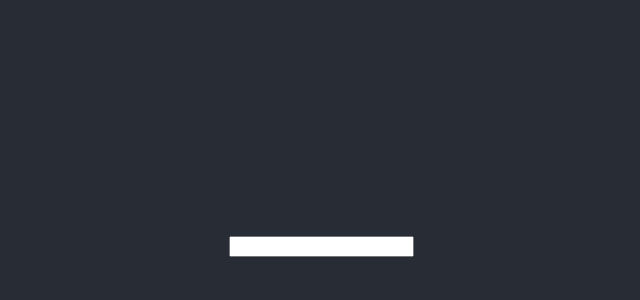
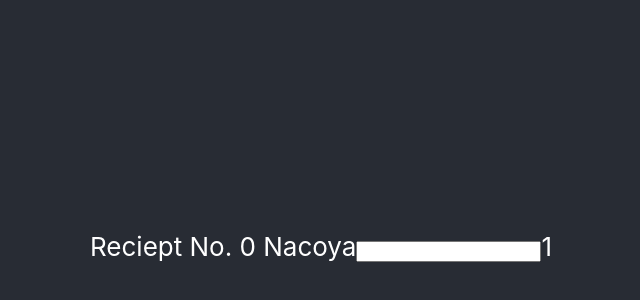
Before and after one commit to james27558/Reciept-Calculator, a React (Create React App) app: page / in a window 1280 px wide. Shown: the part 154-454 px from the top of the page, without its empty margins (319-959 px from the left). Built offline with nearby package versions, Linux system fonts and the light colour scheme.

Commit message:
Add automatic text box creation when last one is full
When the last text box in a UI row isn't empty, a new text box will be
created

```diff
--- a/src/App.js
+++ b/src/App.js
@@ -7,7 +7,7 @@ function App() {
     <div className="App">
       <header className="App-header">
 
-        <RecieptUIBox />
+        <RecieptUIBox name = "Nacoya" recieptNo={0}/>
 
       </header>
     </div>
--- a/src/RecieptTextBox.jsx
+++ b/src/RecieptTextBox.jsx
@@ -1,6 +1,6 @@
-import { useState} from "react"
+import { useEffect, useState} from "react"
 
-export default function RecieptTextBox() {
+export default function RecieptTextBox({ index, updateHandler }) {
     const [price, setPrice] = useState("")
 
     // Pattern matches a floating point number or an integer
@@ -9,7 +9,7 @@ export default function RecieptTextBox() {
     /*
         Returns true if the argument is a valid price (non NaN floating point or integer with no alphabetical characters or symbols except .)
     */
-    function validateInput(text) {
+    function validateInputTextFormat(text) {
         const regexResults = pattern.exec(text)
 
         return  (regexResults !== null && regexResults.length == 1 && regexResults[0].length == text.length) || text.length == 0
@@ -20,17 +20,14 @@ export default function RecieptTextBox() {
         Validates the input and sets the state such that the state only contains a non NaN floating point number or integer
     */
     function setInputIfValid(floatOrNaN) {
+        if (parseFloat(floatOrNaN) !== NaN && validateInputTextFormat(floatOrNaN)) {
+            setPrice(floatOrNaN)
 
-        if (parseFloat(floatOrNaN) !== NaN && validateInput(floatOrNaN)) {
-            setPrice(floatOrNaN)
+            if (updateHandler != undefined) updateHandler(floatOrNaN, index)
         }
-
     }
 
-//
-//&& setPrice(e.target.value)
     return (
-
         <input type="text" inputMode ="numeric"  onChange={(e) => setInputIfValid(e.target.value)  } value={price} min="0" max="999"  />
     )
 }
--- a/src/RecieptUIBox.jsx
+++ b/src/RecieptUIBox.jsx
@@ -1,8 +1,30 @@
+import { useState } from "react";
 import RecieptTextBox from "./RecieptTextBox";
+import RecieptUIRow from "./RecieptUIRow";
 
 
-export default function RecieptUIBox() {
+export default function RecieptUIBox({recieptNo}) {
+    const [st, setSt] = useState(["start"])
+
+    console.log("rerender");
+
+    function add() {
+        setSt([...st, "new"])
+    }
+
+    let unfoldSt = st.map((e) => <> {e} </>)
+
     return (
-        <RecieptTextBox />
+        // <>
+        //     <p>
+        //         {unfoldSt}
+        //     </p>
+
+        //     <button onClick={add} value="Click"> Click </button>
+        // </>
+
+        <label htmlFor=""> Reciept No. {recieptNo}
+            <RecieptUIRow name="Nacoya" />
+        </label>
     )
 }
--- /dev/null
+++ b/src/RecieptUIRow.jsx
@@ -0,0 +1,38 @@
+import { useState } from "react"
+import RecieptTextBox from "./RecieptTextBox"
+
+export default function RecieptUIRow({name}) {
+    const [childPrices, setChildPrices] = useState([0])
+
+    /*
+        Updates the price state array at a given index, replacing that element with a given price
+    */
+    function childUpdateHandler(price, boxIndex) {
+        console.log("finalChildPriceCheck is invoked")
+
+        // Create a new array with the updated price that will replace the prices array in state
+        const newChildPrices = childPrices.map((element, index) => {
+            if (index != boxIndex) {
+                return element
+            } else {
+                return price
+            }
+        })
+
+        // Check if the new price is at the end of the array, if so then copy the array but with a 0 at the end
+        if (boxIndex == newChildPrices.length - 1) {
+            setChildPrices([...newChildPrices, 0])
+        } else {
+            setChildPrices(newChildPrices)
+        }
+    }
+
+    return (<label htmlFor=""> {name}
+    {
+    // Create the children text boxes based on the price array, which they call the update handler
+    childPrices.map((price, priceIndex) => {
+        return <RecieptTextBox index={priceIndex} updateHandler={childUpdateHandler} />
+    })}
+
+    {childPrices.length} </label>)
+}
```
